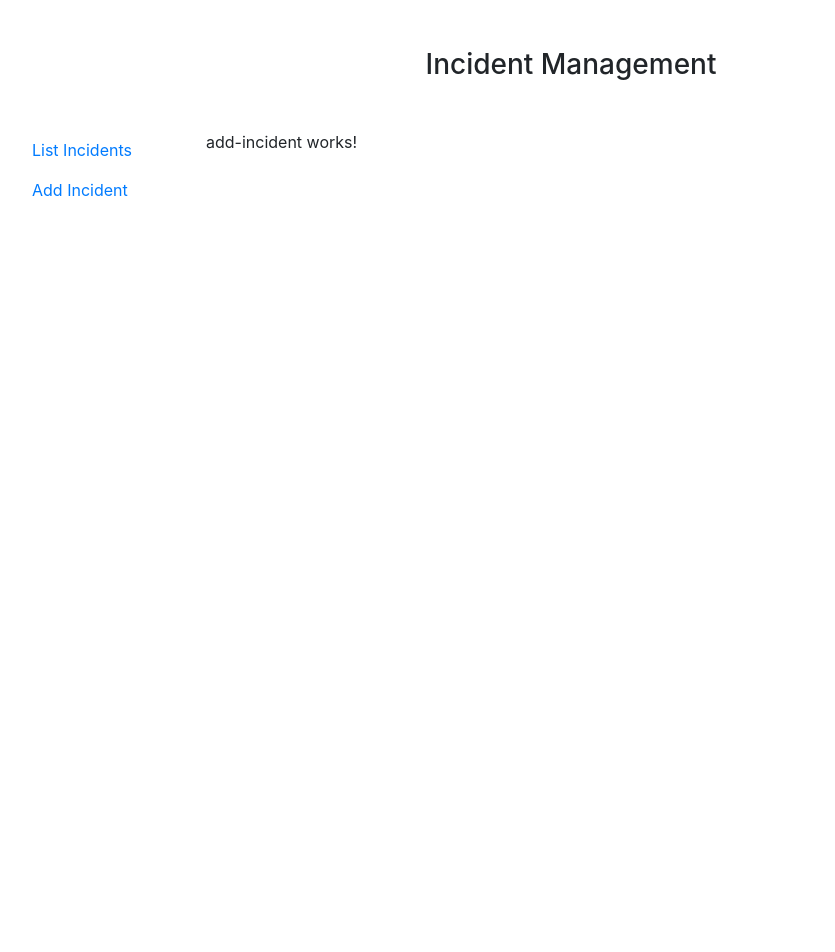
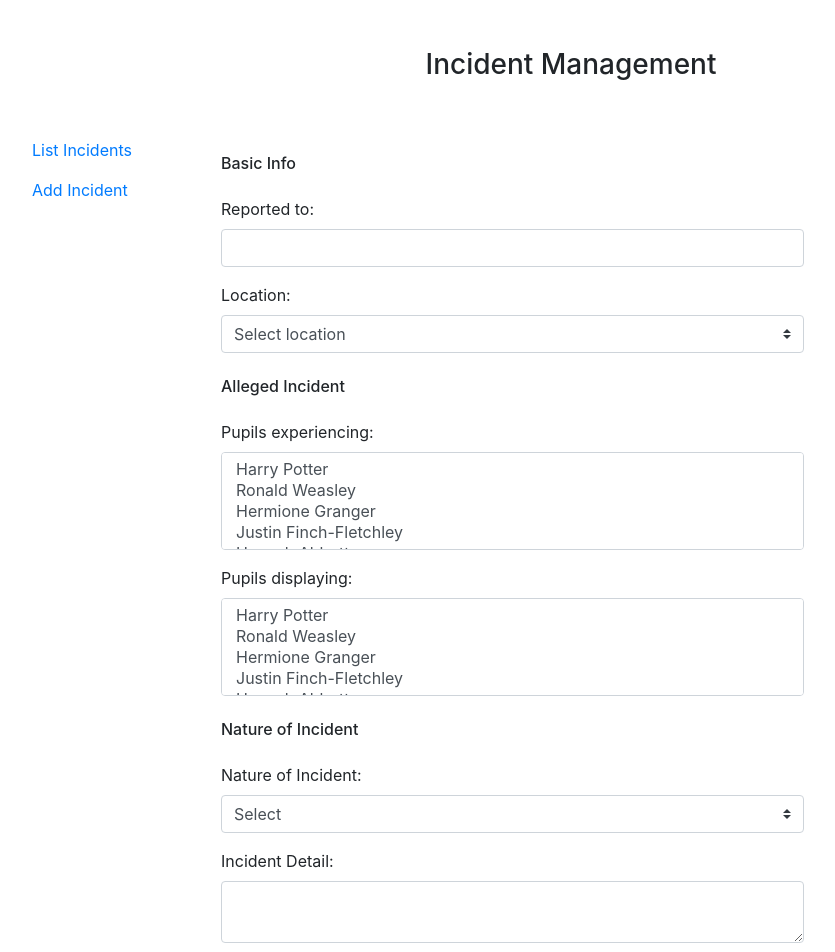
Before and after one commit to eozgit/incident-ui, an Angular app: page /add in a window 1280 px wide. Shown: the top 952 px of the page, without its empty margins (69-904 px from the left). Before the commit the page ends 800 px from the top, so only its background shows below. Built offline with nearby package versions, Linux system fonts and the light colour scheme.

Commit message:
Create add incident form

```diff
--- a/src/app/add-incident/add-incident.component.html
+++ b/src/app/add-incident/add-incident.component.html
@@ -1 +1,64 @@
-<p>add-incident works!</p>
+<div class="container">
+    <div class="row">
+        <div class="col-8">
+            <form [formGroup]="addIncidentForm" (ngSubmit)="onSubmit()">
+                <div formGroupName="basicInfo">
+                    <h6 class="my-4">Basic Info</h6>
+                    <div class="form-group">
+                        <label>
+                            Reported to:
+                        </label>
+                        <input type="text" formControlName="reportedTo" class="form-control">
+                    </div>
+                    <div class="form-group">
+                        <label>
+                            Location:
+                        </label>
+                        <select formControlName="location" class="custom-select">
+                            <option value="" disabled>Select location</option>
+                            <option *ngFor="let location of constants.locations">{{ location }}</option>
+                        </select>
+                    </div>
+                </div>
+                <div formGroupName="allegedIncident">
+                    <h6 class="my-4">Alleged Incident</h6>
+                    <div class="form-group">
+                        <label>
+                            Pupils experiencing:
+                        </label>
+                        <select formControlName="pupilsExperiencing" class="custom-select" multiple>
+                            <option *ngFor="let pupil of constants.pupils">{{ pupil }}</option>
+                        </select>
+                    </div>
+                    <div class="form-group">
+                        <label>
+                            Pupils displaying:
+                        </label>
+                        <select formControlName="pupilsDisplaying" class="custom-select" multiple>
+                            <option *ngFor="let pupil of constants.pupils">{{ pupil }}</option>
+                        </select>
+                    </div>
+                </div>
+                <div formGroupName="natureOfIncident">
+                    <h6 class="my-4">Nature of Incident</h6>
+                    <div class="form-group">
+                        <label>
+                            Nature of Incident:
+                        </label>
+                        <select formControlName="nature" class="custom-select">
+                            <option value="" disabled>Select</option>
+                            <option *ngFor="let nature of constants.typesOfOffence">{{ nature }}</option>
+                        </select>
+                    </div>
+                    <div class="form-group">
+                        <label>
+                            Incident Detail:
+                        </label>
+                        <textarea formControlName="detail" class="form-control"></textarea>
+                    </div>
+                </div>
+                <button type="submit" [disabled]="!addIncidentForm.valid" class="btn btn-primary">Submit</button>
+            </form>
+        </div>
+    </div>
+</div>
--- a/src/app/add-incident/add-incident.component.ts
+++ b/src/app/add-incident/add-incident.component.ts
@@ -1,4 +1,8 @@
 import { Component, OnInit } from '@angular/core';
+import { FormBuilder } from '@angular/forms';
+import { ApiClientService } from '../api-client.service';
+import * as constants from '../constants';
+import { Incident, Envelope } from '../incident';
 
 @Component({
   selector: 'app-add-incident',
@@ -6,10 +10,40 @@ import { Component, OnInit } from '@angular/core';
   styleUrls: ['./add-incident.component.scss']
 })
 export class AddIncidentComponent implements OnInit {
+  constants: any;
 
-  constructor() { }
+  constructor(private fb: FormBuilder, private api: ApiClientService) {
+    this.constants = constants;
+  }
 
   ngOnInit(): void {
   }
 
+  addIncidentForm = this.fb.group({
+    basicInfo: this.fb.group({
+      reportedTo: [''],
+      location: ['']
+    }),
+    allegedIncident: this.fb.group({
+      pupilsExperiencing: [''],
+      pupilsDisplaying: ['']
+    }),
+    natureOfIncident: this.fb.group({
+      nature: [''],
+      detail: ['']
+    }),
+  });
+
+  onSubmit() {
+    const incident = new Incident();
+    incident.reportedTo = this.addIncidentForm.value.basicInfo.reportedTo;
+    incident.location = this.addIncidentForm.value.basicInfo.location;
+    incident.incidentDate = new Date();
+    incident.reportedBy = 'Unknown';
+    incident.nature = this.addIncidentForm.value.natureOfIncident.nature;
+    incident.detail = this.addIncidentForm.value.natureOfIncident.detail;
+    this.api.addIncident(incident).subscribe((envelope: Envelope) => console.log(envelope));
+    console.log(this.addIncidentForm.value);
+  }
+
 }
--- a/src/app/api-client.service.ts
+++ b/src/app/api-client.service.ts
@@ -1,7 +1,8 @@
 import { Injectable } from '@angular/core';
-import { HttpClient } from '@angular/common/http';
-import { Observable } from 'rxjs';
-import { Envelope } from './incident';
+import { HttpClient, HttpErrorResponse } from '@angular/common/http';
+import { Observable, throwError } from 'rxjs';
+import { Envelope, Incident } from './incident';
+import { catchError } from 'rxjs/operators';
 
 
 @Injectable({
@@ -14,6 +15,33 @@ export class ApiClientService {
   constructor(private http: HttpClient) { }
 
   getIncidents(): Observable<Envelope> {
-    return this.http.post<Envelope>(this.apiUrl, { method: 'list' });
+    return this.http.post<Envelope>(this.apiUrl, { method: 'list' })
+      .pipe(
+        catchError(this.handleError)
+      );
+  }
+
+  addIncident(incident: Incident): Observable<Envelope> {
+    console.log('adding incident..')
+    return this.http.post<Envelope>(this.apiUrl, { method: 'add', incident })
+      .pipe(
+        catchError(this.handleError)
+      );
+  }
+
+  private handleError(error: HttpErrorResponse) {
+    if (error.error instanceof ErrorEvent) {
+      // A client-side or network error occurred. Handle it accordingly.
+      console.error('An error occurred:', error.error.message);
+    } else {
+      // The backend returned an unsuccessful response code.
+      // The response body may contain clues as to what went wrong.
+      console.error(
+        `Backend returned code ${error.status}, ` +
+        `body was: ${error.error}`);
+    }
+    // Return an observable with a user-facing error message.
+    return throwError(
+      'Something bad happened; please try again later.');
   }
 }
--- /dev/null
+++ b/src/app/constants/index.ts
@@ -0,0 +1,4 @@
+export { default as pupils } from './pupils';
+export { default as staff } from './staff';
+export { default as locations } from './locations';
+export { default as typesOfOffence } from './typesOfOffence';
--- /dev/null
+++ b/src/app/constants/locations.ts
@@ -0,0 +1,10 @@
+export default [
+    'Chamber of Secrets',
+    'Room of Requirement',
+    'Forbidden Forest',
+    'Gryffindor Dormitory',
+    'Slytherin Common Room',
+    'The Burrow',
+    'Godric\'s Hollow',
+    'Azkaban'
+];
--- /dev/null
+++ b/src/app/constants/pupils.ts
@@ -0,0 +1,11 @@
+export default [
+    'Harry Potter',
+    'Ronald Weasley',
+    'Hermione Granger',
+    'Justin Finch-Fletchley',
+    'Hannah Abbott',
+    'Terry Boot',
+    'Padma Patil',
+    'Draco Malfoy',
+    'Vincent Crabbe'
+];
--- /dev/null
+++ b/src/app/constants/staff.ts
@@ -0,0 +1,9 @@
+export default [
+    'Albus Dumbledore',
+    'Rubeus Hagrid',
+    'Gilderoy Lockhart',
+    'Minerva McGonagall',
+    'Horace Slughorn',
+    'Severus Snape',
+    'Septima Vector'
+];
--- /dev/null
+++ b/src/app/constants/typesOfOffence.ts
@@ -0,0 +1,6 @@
+export default [
+    'Trip up',
+    'Break ruler',
+    'Pull hair',
+    'Nick knapsack'
+];
```
Also changed, not shown: src/app/app.module.ts (+6 -3 lines).
